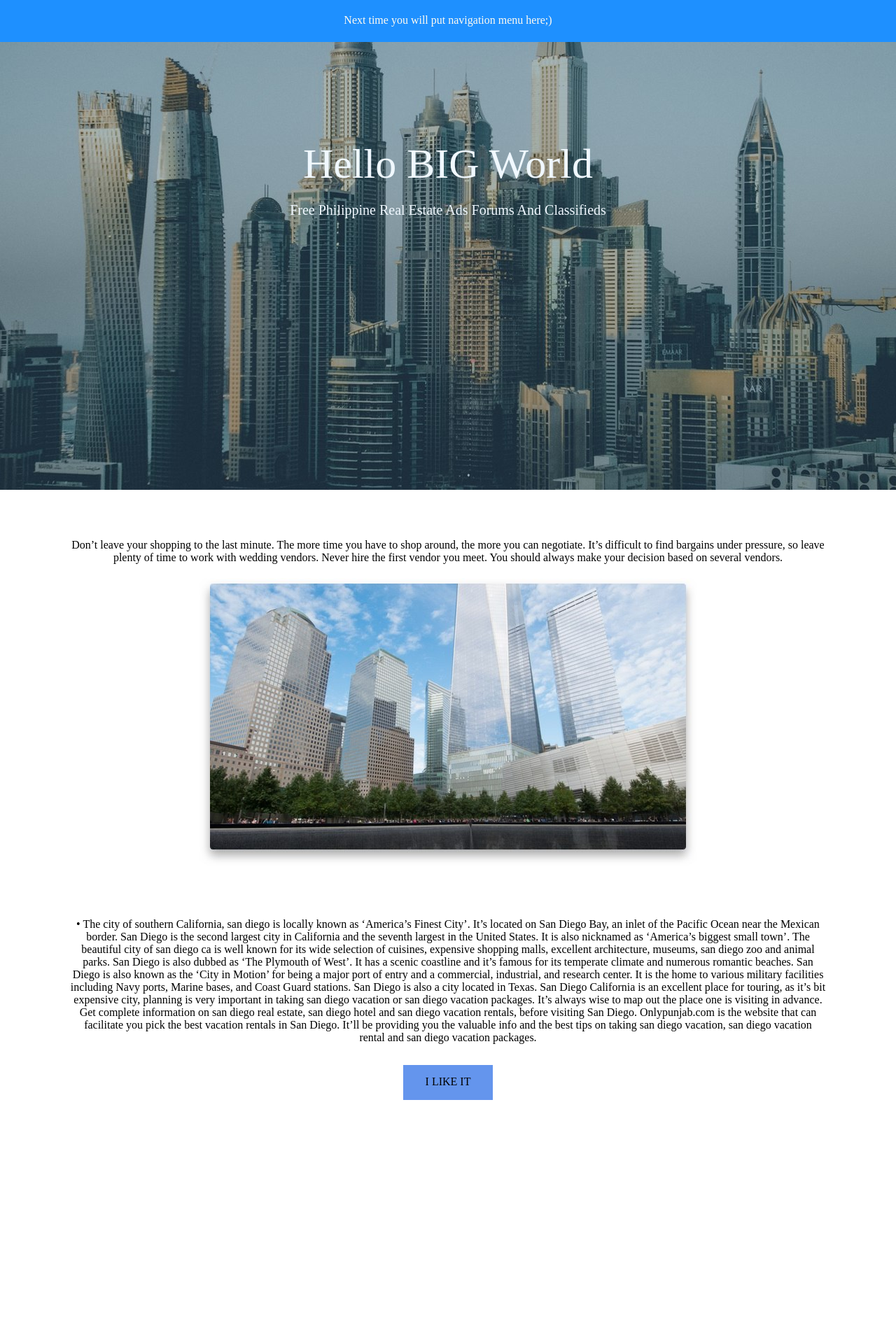
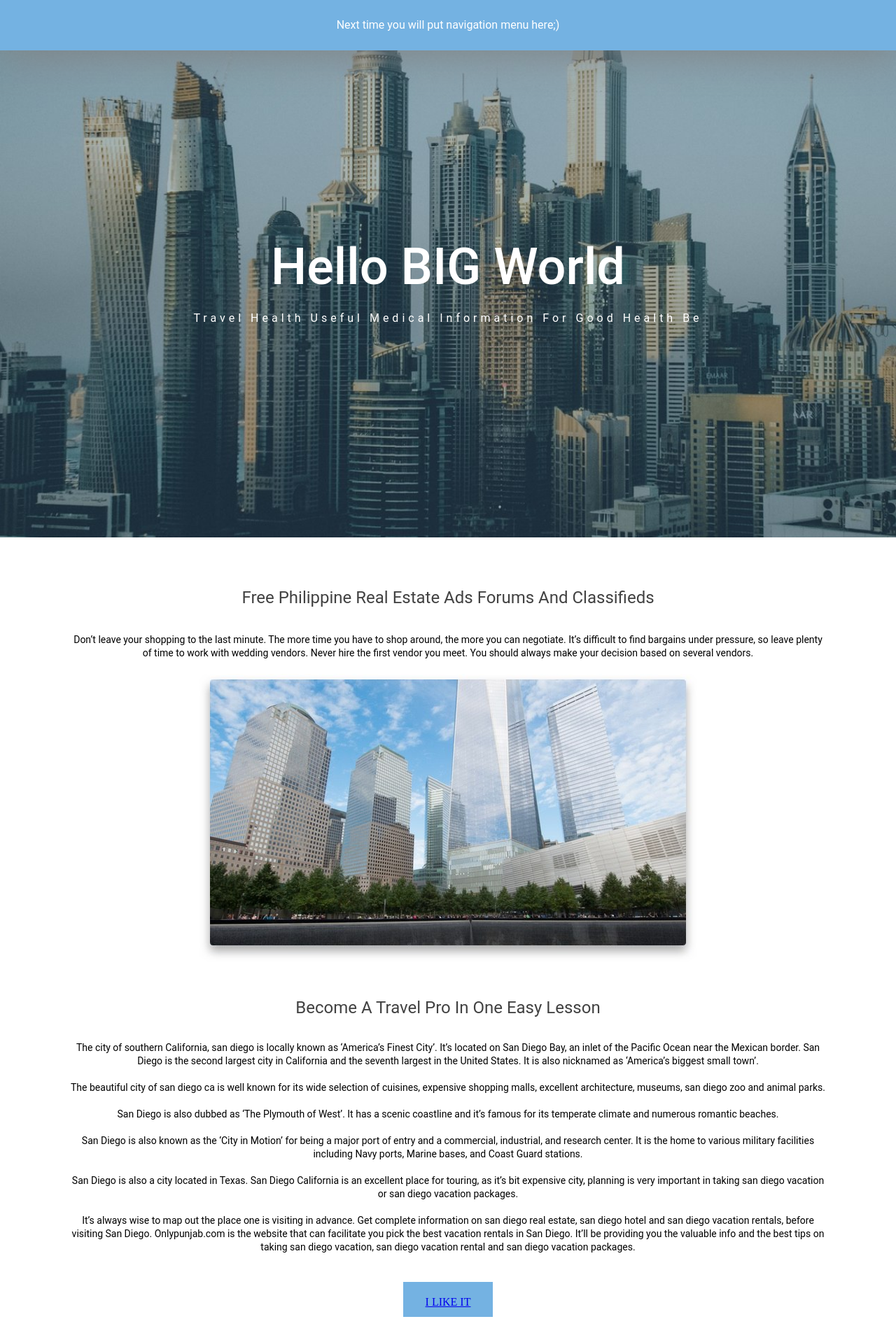
Before and after one commit to SamsonovDima/DimkaSerega, a plain HTML site: page index.html in a window 1280 px wide. Shown: the whole page at 70% size. Before the commit the page ends 1602 px from the top, so only its background shows below. Drawn offline with Linux system fonts and the light colour scheme.

Commit message:
новое меню
!!

```diff
--- a/index.html
+++ b/index.html
@@ -3,8 +3,9 @@
 
     <head>
         <meta charset="utf-8">
-        <title>НАЧАЛО РАБОТЫ </title>
+        <title>dimkaserega </title>
         <link rel="stylesheet" href="main.css">
+        <link rel="shortcut icon" href="favicon.ico" type="img/png">
     </head>
 
     <body>
@@ -19,33 +20,39 @@
             </span>
 
             <span class="pagr-dsc">
-                Free Philippine Real Estate Ads Forums And Classifieds
+                Travel Health Useful Medical Information For Good Health Be
             </span>
         </div>
 
         <div class="img">
+        <span class="first-title">
+            Free Philippine Real Estate Ads Forums And Classifieds
+            </span>
             <span class="first-text">
         Don’t leave your shopping to the last minute. The more time you have to shop around, the more you can negotiate. It’s difficult to find bargains under pressure, so leave plenty of time to work with wedding vendors. Never hire the first vendor you meet. You should always make your decision based on several vendors.
             </span>
             <img src="bd.jpg" alt="loagin">
+            <span class="after-title">
+                Become A Travel Pro In One Easy Lesson
+            </span>
             <span class="after-text">
-                •	The city of southern California, san diego is locally known as ‘America’s Finest City’. It’s located on San Diego Bay, an inlet of the Pacific Ocean near the Mexican border. San Diego is the second largest city in California and the seventh largest in the United States. It is also nicknamed as ‘America’s biggest small town’.
+    The city of southern California, san diego is locally known as ‘America’s Finest City’. It’s located on San Diego Bay, an inlet of the Pacific Ocean near the Mexican border. San Diego is the second largest city in California and the seventh largest in the United States. It is also nicknamed as ‘America’s biggest small town’.
 
-The beautiful city of san diego ca is well known for its wide selection of cuisines, expensive shopping malls, excellent architecture, museums, san diego zoo and animal parks.
+                <br/><br/>The beautiful city of san diego ca is well known for its wide selection of cuisines, expensive shopping malls, excellent architecture, museums, san diego zoo and animal parks.
 
-San Diego is also dubbed as ‘The Plymouth of West’. It has a scenic coastline and it’s famous for its temperate climate and numerous romantic beaches.
+<br/><br/>San Diego is also dubbed as ‘The Plymouth of West’. It has a scenic coastline and it’s famous for its temperate climate and numerous romantic beaches.
 
-San Diego is also known as the ‘City in Motion’ for being a major port of entry and a commercial, industrial, and research center. It is the home to various military facilities including Navy ports, Marine bases, and Coast Guard stations.
+<br/><br/>San Diego is also known as the ‘City in Motion’ for being a major port of entry and a commercial, industrial, and research center. It is the home to various military facilities including Navy ports, Marine bases, and Coast Guard stations.
 
-San Diego is also a city located in Texas. San Diego California is an excellent place for touring, as it’s bit expensive city, planning is very important in taking san diego vacation or san diego vacation packages.
+<br/><br/>San Diego is also a city located in Texas. San Diego California is an excellent place for touring, as it’s bit expensive city, planning is very important in taking san diego vacation or san diego vacation packages.
 
-It’s always wise to map out the place one is visiting in advance. Get complete information on san diego real estate, san diego hotel and san diego vacation rentals, before visiting San Diego. Onlypunjab.com is the website that can facilitate you pick the best vacation rentals in San Diego. It’ll be providing you the valuable info and the best tips on taking san diego vacation, san diego vacation rental and san diego vacation packages.
+<br/><br/>It’s always wise to map out the place one is visiting in advance. Get complete information on san diego real estate, san diego hotel and san diego vacation rentals, before visiting San Diego. Onlypunjab.com is the website that can facilitate you pick the best vacation rentals in San Diego. It’ll be providing you the valuable info and the best tips on taking san diego vacation, san diego vacation rental and san diego vacation packages.
 
             </span>
         </div>
         <div class="like">
         <span class="like-text">
-        I LIKE IT
+            <a href="pornhub.com">I LIKE IT</a>
         </span>
         </div>
 
--- a/main.css
+++ b/main.css
@@ -4,45 +4,88 @@ body{
 .header {
     display: block;
     width: 100%;
-    height: 40px;
-    background-color: dodgerblue;
+    height: 72px;
+    background-color: #74B2E2;
+    color: floralwhite;
+    position: fixed;
+    box-shadow: 0 0 60px 0px grey;
+}
+.tempruary{
+    display: block;
+    font-family: Roboto;
     text-align: center;
-    padding-top: 20px;
-    color: floralwhite;
-    position: absolute;
+    line-height: 72px;
+    color: #ffffff;
+
 }
+
 .cover-conteiner{
     display: block;
     width: 100%;
-    height: 700px;
+    height: 768px;
     background-image: url(bg.jpg);
     text-align: center;
-    color: aliceblue;
+    background-size: cover;
+
+
 }
 .page-title{
     display: block;
-    padding-top: 200px;
-    font-size: 60px;
+    padding-top: 339px;
+    font-family: Roboto;
+    font-size: 72px;
+    font-weight: 500;
+    color: #ffffff;
+    line-height: 85px;
 }
 .pagr-dsc{
     display: block;
     padding-top: 20px;
-    font-size: 20px;
+    font-size: 16px;
+    font-family: Roboto;
+    line-height: 21px;
+    letter-spacing: 5px;
+    color: #ffffff;
 }
 .img{
     display: block;
     padding-top: 70px;
     text-align: center;
 }
+.first-title{
+    display: block;
+    font-family: Roboto;
+    font-size: 24px;
+    text-align: center;
+    line-height: 32px;
+    color: #424242;
+}
 .first-text{
     display: block;
+    font-size: 14px;
+    line-height: 19px;
+    font-family: Roboto;
+    padding-top: 35px;
     margin-left: 100px;
     margin-right: 100px;
     margin-bottom: 20px;
 }
+.after-title{
+    display: block;
+    font-family: Roboto;
+    font-size: 24px;
+    text-align: center;
+    line-height: 32px;
+    padding-top: 45px;
+    color: #424242;
+}
 .after-text{
     display: block;
-    padding-top: 70px;
+    padding-top: 32px;
+    font-family: Roboto;
+    font-size: 14px;
+    text-align: center;
+    line-height: 19px;
     margin-left: 100px;
     margin-right: 100px;
 }
@@ -50,8 +93,9 @@ body{
     display: block;
     width: 10%;
     height: 50px;
-    background-color:cornflowerblue;
-    margin-top: 30px;
+    text-align: center;
+    background-color: #74B2E2;
+    margin-top: 40px;
     margin-left: auto;
     margin-right: auto;
     margin-bottom: 30px;
@@ -59,5 +103,20 @@ body{
 .like-text{
     display: block;
     text-align: center;
-    padding-top: 15px;
+    padding-top: 20px;
 }
+a:hover{
+    background-color: cyan;
+    color:deeppink;
+}
+a:link{
+    display: block;
+    padding: inherit;
+    height: 30px;
+    width: auto;
+    text-align: center;
+    margin-top: -20px;
+
+
+
+}
```
Also changed, not shown: favicon.ico (added).
